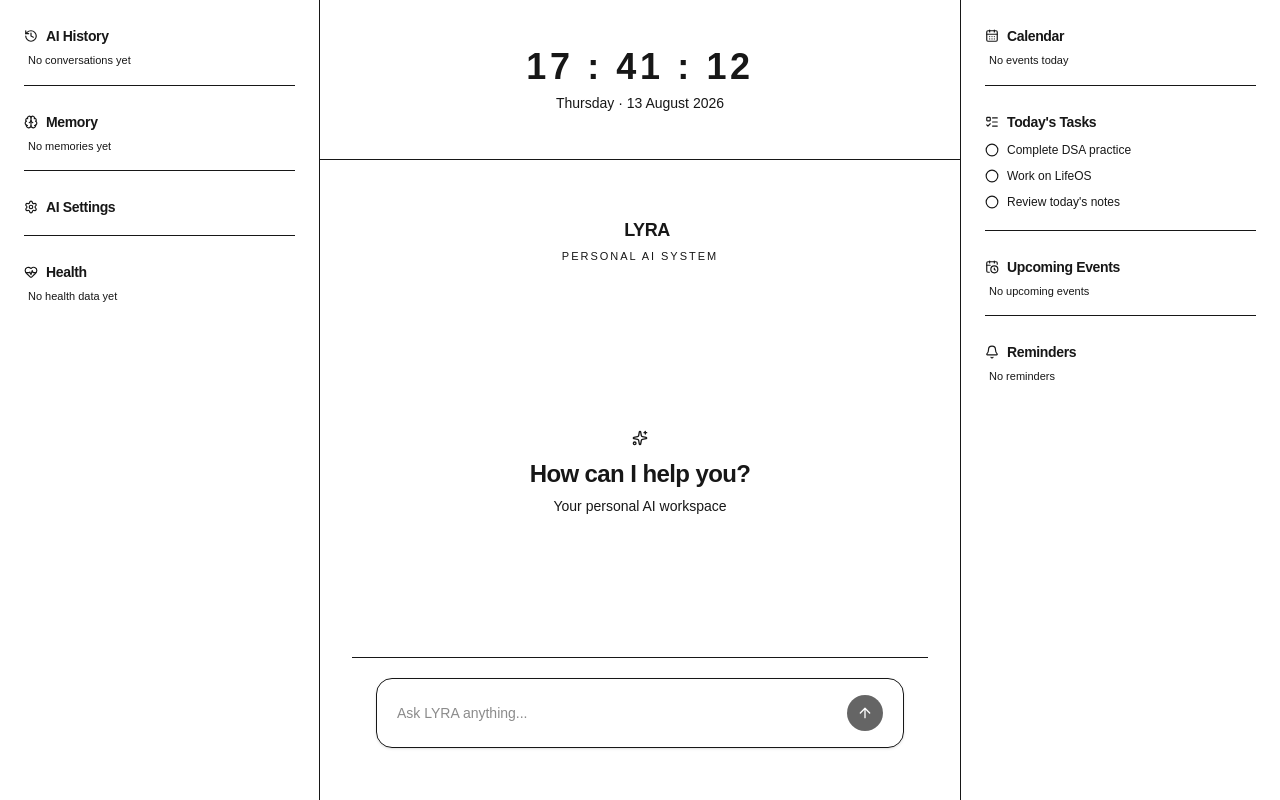
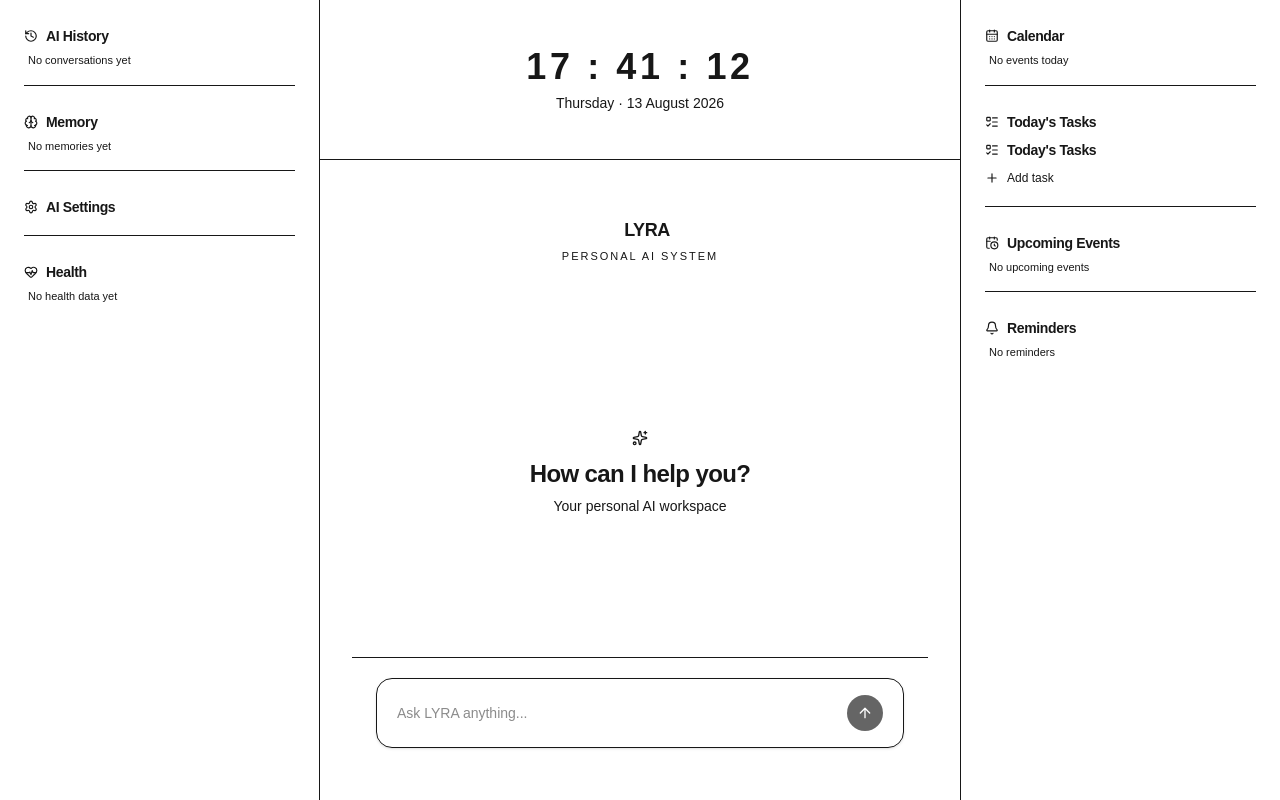
Before and after one commit to Aniketweb17/LifeOS, a Next.js app in the folder LifeOS/frontend/: page / in a window 1280 px wide. Built offline with nearby package versions, Linux system fonts and the light colour scheme.

Commit message:
Added the manual task system

```diff
--- a/LifeOS/frontend/components/Widgets/Tasks.tsx
+++ b/LifeOS/frontend/components/Widgets/Tasks.tsx
@@ -1,7 +1,8 @@
+
 "use client";
 
-import { useState } from "react";
-import { Circle, CheckCircle2 } from "lucide-react";
+import { useEffect, useRef, useState, type KeyboardEvent } from "react";
+import { ListTodo, Circle, CheckCircle2, Plus, X } from "lucide-react";
 
 type Task = {
   id: string;
@@ -9,26 +10,17 @@ type Task = {
   completed: boolean;
 };
 
-const INITIAL_TASKS: Task[] = [
-  {
-    id: "task-1",
-    title: "Complete DSA practice",
-    completed: false,
-  },
-  {
-    id: "task-2",
-    title: "Work on LifeOS",
-    completed: false,
-  },
-  {
-    id: "task-3",
-    title: "Review today's notes",
-    completed: false,
-  },
-];
+export default function Tasks() {
+  const [tasks, setTasks] = useState<Task[]>([]);
+  const [isAdding, setIsAdding] = useState(false);
+  const [newTaskTitle, setNewTaskTitle] = useState("");
+  const inputRef = useRef<HTMLInputElement>(null);
 
-export default function Tasks() {
-  const [tasks, setTasks] = useState<Task[]>(INITIAL_TASKS);
+  useEffect(() => {
+    if (isAdding) {
+      inputRef.current?.focus();
+    }
+  }, [isAdding]);
 
   const toggleTask = (id: string) => {
     setTasks((prev) =>
@@ -40,9 +32,61 @@ export default function Tasks() {
     );
   };
 
+  const startAdding = () => {
+    setIsAdding(true);
+  };
+
+  const cancelAdding = () => {
+    setIsAdding(false);
+    setNewTaskTitle("");
+  };
+
+  const addTask = () => {
+    const title = newTaskTitle.trim();
+
+    if (!title) return;
+
+    const task: Task = {
+      id: `task-${Date.now()}-${Math.random().toString(36).slice(2)}`,
+      title,
+      completed: false,
+    };
+
+    setTasks((prev) => [...prev, task]);
+    setNewTaskTitle("");
+    setIsAdding(false);
+  };
+
+  const handleInputKeyDown = (event: KeyboardEvent<HTMLInputElement>) => {
+    if (event.key === "Enter") {
+      event.preventDefault();
+      addTask();
+    } else if (event.key === "Escape") {
+      event.preventDefault();
+      cancelAdding();
+    }
+  };
+
+  const incompleteTasks = tasks.filter((task) => !task.completed);
+  const completedTasks = tasks.filter((task) => task.completed);
+
+  const orderedTasks = [...incompleteTasks, ...completedTasks];
+
   return (
+    <div aria-label="Today's Tasks" className="flex flex-col gap-1">
+      <button
+        type="button"
+        className="-ml-1 inline-flex w-fit items-center gap-2 rounded-control px-1 py-0.5 text-left transition-colors hover:bg-surface-alt focus-visible:outline focus-visible:outline-2 focus-visible:outline-offset-2 focus-visible:outline-primary"
+      >
+        <ListTodo size={14} className="shrink-0 text-muted" />
+
+        <span className="font-display text-sm font-semibold tracking-tight text-text">
+          Today's Tasks
+        </span>
+      </button>
+
       <div className="flex flex-col gap-0.5">
-      {tasks.map((task) => (
+        {orderedTasks.map((task) => (
           <button
             key={task.id}
             type="button"
@@ -76,6 +120,43 @@ export default function Tasks() {
             </span>
           </button>
         ))}
+
+        {isAdding ? (
+          <div className="-ml-1 flex items-center gap-2 rounded-control px-1 py-1">
+            <Circle size={14} className="shrink-0 text-faint" />
+
+            <input
+              ref={inputRef}
+              type="text"
+              value={newTaskTitle}
+              onChange={(event) => setNewTaskTitle(event.target.value)}
+              onKeyDown={handleInputKeyDown}
+              placeholder="Task title"
+              aria-label="New task title"
+              autoComplete="off"
+              className="min-w-0 flex-1 bg-transparent text-xs text-text outline-none placeholder:text-faint"
+            />
+
+            <button
+              type="button"
+              onClick={cancelAdding}
+              aria-label="Cancel adding task"
+              className="flex shrink-0 items-center justify-center rounded-control p-0.5 text-faint transition-colors hover:text-text focus-visible:outline focus-visible:outline-2 focus-visible:outline-offset-2 focus-visible:outline-primary"
+            >
+              <X size={12} />
+            </button>
+          </div>
+        ) : (
+          <button
+            type="button"
+            onClick={startAdding}
+            className="-ml-1 flex items-center gap-2 rounded-control px-1 py-1 text-left text-faint transition-colors hover:bg-surface-alt hover:text-text focus-visible:outline focus-visible:outline-2 focus-visible:outline-offset-2 focus-visible:outline-primary"
+          >
+            <Plus size={14} className="shrink-0" />
+            <span className="text-xs">Add task</span>
+          </button>
+        )}
+      </div>
     </div>
   );
 }
```
Lines whose indentation alone changed are shown as unchanged.
